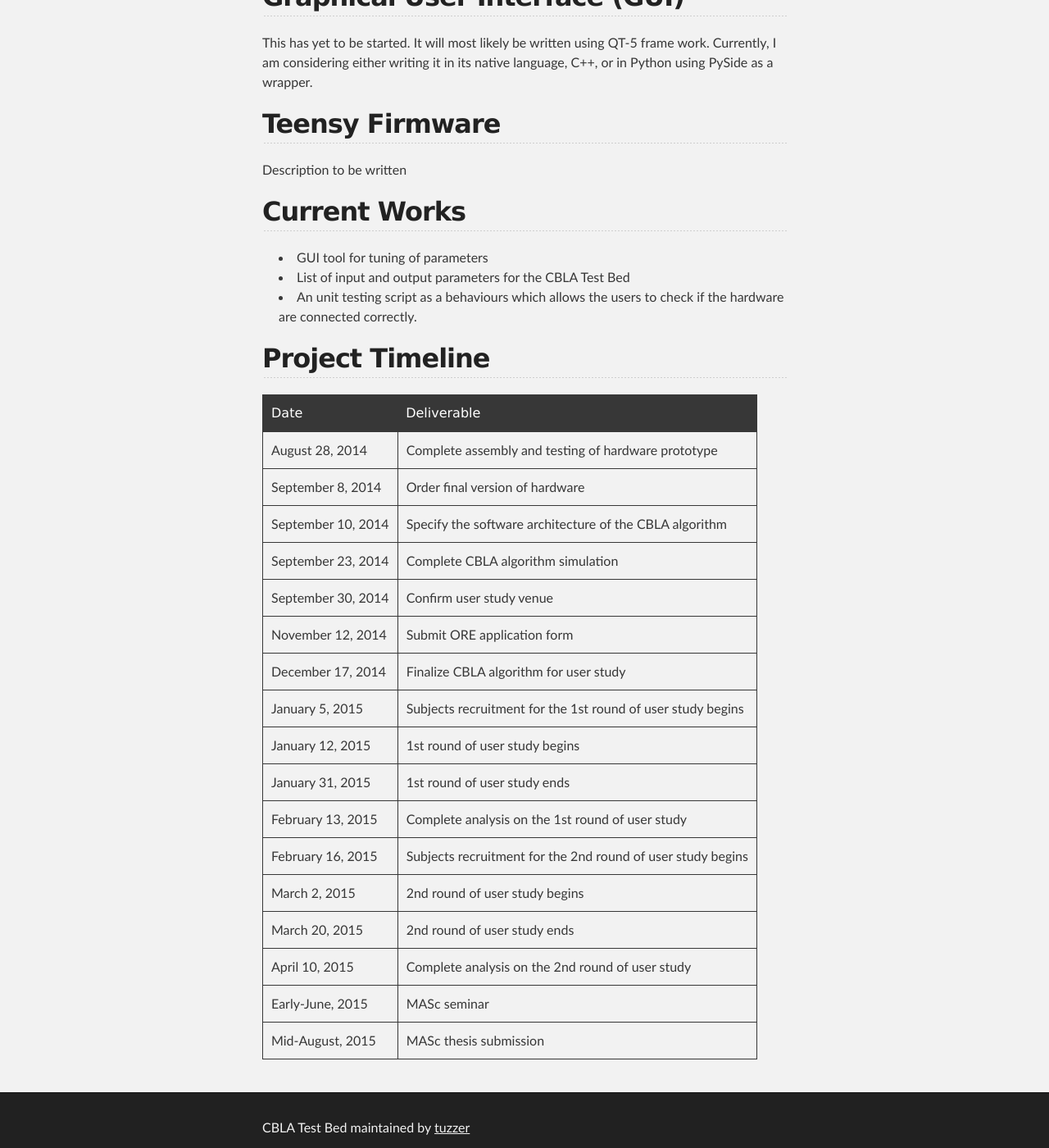
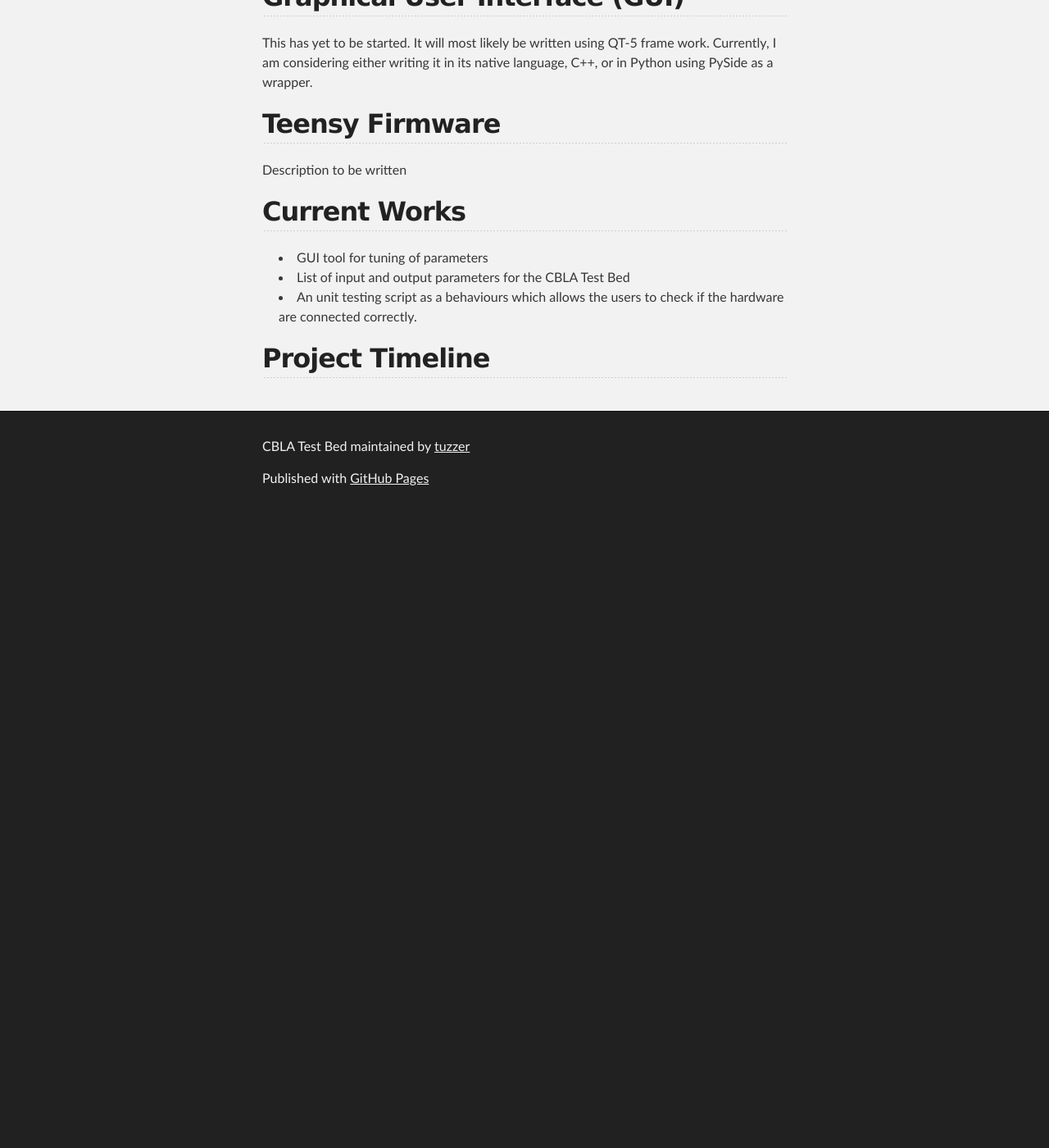
Before and after one commit to MattChanTK/Hylozoic-Series-3, a Jekyll site: the page built from index.md, in a window 1280 px wide and 1400 px high, scrolled down 3736 px. Shown: the whole window at 82% size. Built offline with Jekyll 4.4.1, drawn with Linux system fonts in a browser that asks for light colours; Markdown is read by kramdown in place of the engine named in the settings; after the commit the page ends 4366 px from its top, so only the background shows below that.

Commit message:
pushing a version without the table

```diff
--- a/index.md
+++ b/index.md
@@ -93,23 +93,3 @@
 * An unit testing script as a behaviours which allows the users to check if the hardware are connected correctly.
 
 ## Project Timeline
-
-Date					| Deliverable
--------------			| -------------
-August 28, 2014			| Complete assembly and testing of hardware prototype
-September 8, 2014		| Order final version of hardware
-September 10, 2014		| Specify the software architecture of the CBLA algorithm
-September 23, 2014		| Complete CBLA algorithm simulation
-September 30, 2014		| Confirm user study venue
-November 12, 2014		| Submit ORE application form
-December 17, 2014		| Finalize CBLA algorithm for user study
-January 5, 2015			| Subjects recruitment for the 1st round of user study begins
-January	12, 2015		| 1st round of user study begins
-January 31, 2015		| 1st round of user study ends
-February 13, 2015		| Complete analysis on the 1st round of user study
-February 16, 2015		| Subjects recruitment for the 2nd round of user study begins
-March 2, 2015			| 2nd round of user study begins
-March 20, 2015			| 2nd round of user study ends
-April 10, 2015			| Complete analysis on the 2nd round of user study
-Early-June, 2015		| MASc seminar
-Mid-August, 2015		| MASc thesis submission
```
